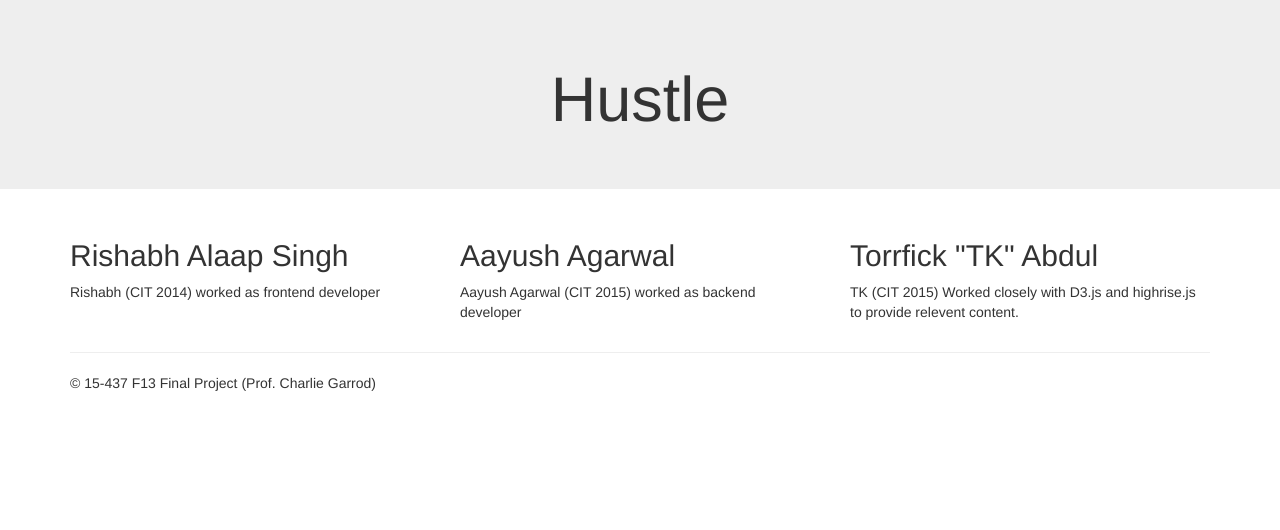
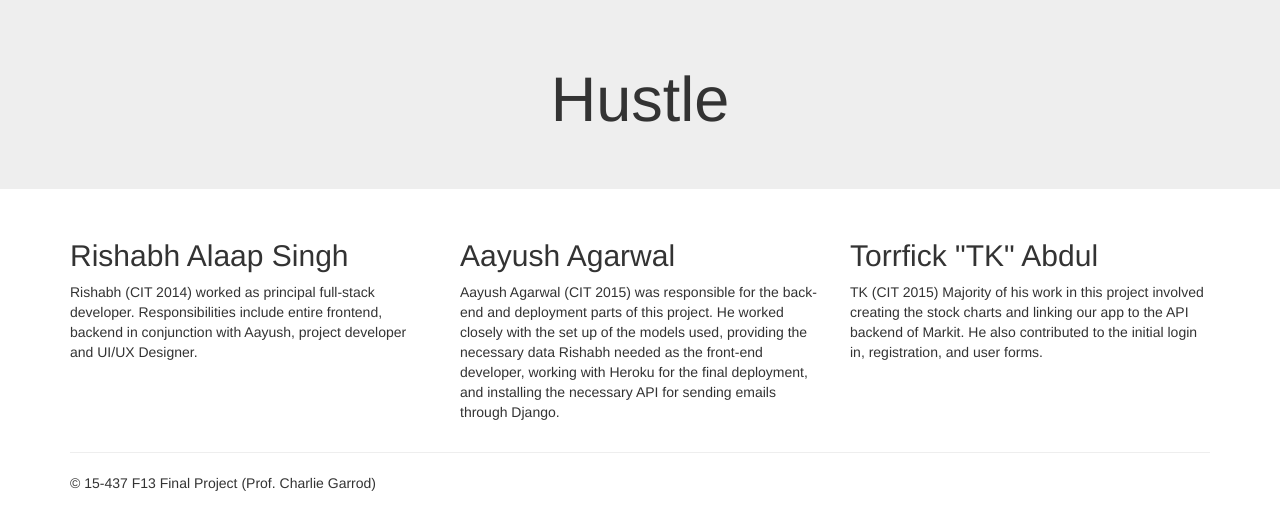
Before and after one commit to ReachAayush/MakeMoney, a Django app: template beta/templates/about.html in a window 1280 px wide. Shown: the top 530 px of the page. Run offline with Django 3.2, Linux system fonts and the light colour scheme; the template is opened without the code that fills it, so the values that code supplies are empty; parts of the project's set-up code (start-up, migrations or seed data) failed here and were passed over; some libraries are stand-ins or nearby versions.

Commit message:
updated to cur version of app

```diff
--- a/beta/static/js/portfolio.js
+++ b/beta/static/js/portfolio.js
@@ -143,8 +143,6 @@ function buy(rowID) {
   var quant = backendObj['quant']
   var price = backendObj['ask']
   var currCash = parseInt($(CASH_ON_HAND).text().substring(1))
-
-  console.log("currCash = ", currCash);
 
   // negative values are not allowed, so just throw an alert then.
   if (quant < 0) {
@@ -311,7 +309,6 @@ function reorderPortfolioRows(){
     $(children[7]).attr("id", new_row_id + "-netPayoff");
 
     var sellbtn = $(children[8]).children()[0];
-    console.log("btn = ", sellbtn);
     $(sellbtn).attr("onclick", "sell('" + i + "')");
   });
 }
@@ -443,7 +440,6 @@ $(MESSAGE_USR_INPUT).keyup(function(e){
 
       success: function(data) {
         // message is stored in the db, so add it here.
-        console.log("--entered success function!");
 
         // value of rows is also the next index, so add to that point
         var new_row = $("<tr></tr>");
--- a/beta/templates/about.html
+++ b/beta/templates/about.html
@@ -8,7 +8,7 @@
     <meta name="author" content="">
     <link rel="shortcut icon" href="../../docs-assets/ico/favicon.png">
 
-    <title>Jumbotron Template for Bootstrap</title>
+    <title>About Hustle</title>
 
     <!-- Bootstrap core CSS -->
     <link href="../static/css/bootstrap.css" rel="stylesheet">
@@ -31,7 +31,7 @@
     <!-- Main jumbotron for a primary marketing message or call to action -->
     <div class="jumbotron">
       <div class="container">
-        <h1 onclick="location.href='signin'" class="text-center">Hustle</h1>
+        <h1 onclick="location.href='/'" class="text-center">Hustle</h1>
         <p></p>
       </div>
     </div>
@@ -41,15 +41,15 @@
       <div class="row">
         <div class="col-md-4">
           <h2>Rishabh Alaap Singh</h2>
-          <p> Rishabh (CIT 2014) worked as frontend developer </p>
+          <p> Rishabh (CIT 2014) worked as principal full-stack developer. Responsibilities include entire frontend, backend in conjunction with Aayush, project developer and UI/UX Designer.</p>
         </div>
         <div class="col-md-4">
           <h2>Aayush Agarwal</h2>
-          <p> Aayush Agarwal (CIT 2015) worked as backend developer </p>
+          <p> Aayush Agarwal (CIT 2015) was responsible for the back-end and deployment parts of this project. He worked closely with the set up of the models used, providing the necessary data Rishabh needed as the front-end developer, working with Heroku for the final deployment, and installing the necessary API for sending emails through Django.   </p>
        </div>
         <div class="col-md-4">
           <h2>Torrfick "TK" Abdul</h2>
-          <p> TK (CIT 2015) Worked closely with D3.js and highrise.js to provide relevent content. </p>
+          <p> TK (CIT 2015) Majority of his work in this project involved creating the stock charts and linking our app to the API backend of Markit. He also contributed to the initial login in, registration, and user forms.</p>
         </div>
       </div>
 
```
